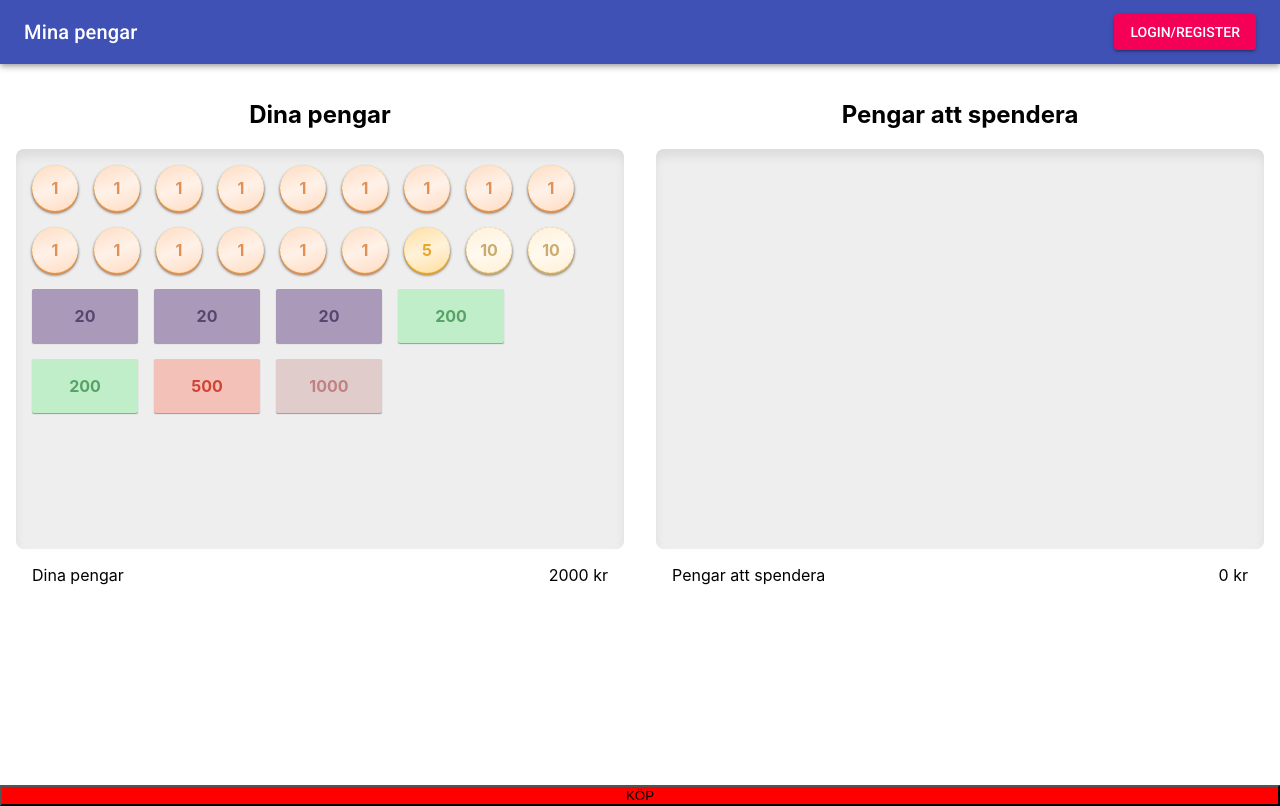
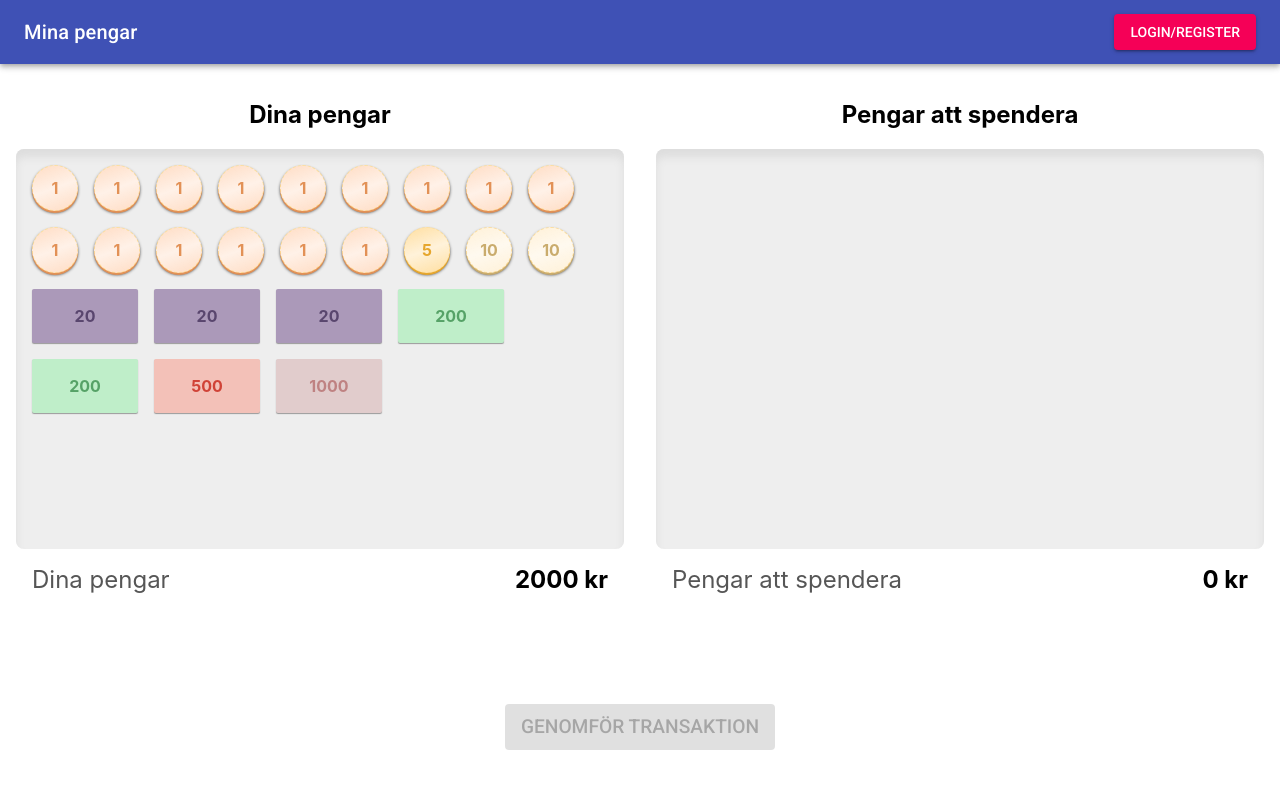
Before and after one commit to AntonStrand/hackathon-spiik-2019, a React (Create React App) app in the folder frontend/: page / in a window 1280 px wide. Built offline with nearby package versions, Linux system fonts and the light colour scheme.

Commit message:
Styling money area

```diff
--- a/frontend/src/components/SaldoPage/TitleAmountPair.js
+++ b/frontend/src/components/SaldoPage/TitleAmountPair.js
@@ -2,13 +2,16 @@ import React from 'react'
 import styled from 'styled-components'
 
 const Wrapper = styled.div`
-  padding: 1em;
+  padding: 1rem;
+  font-size: 1.5em;
 `
 const Title = styled.span`
   float: left;
+  color: #565656;
 `
 const Amount = styled.span`
   float: right;
+  font-weight: bold;
 `
 
 const TitleAmountPair = ({ title, amount }) => (
--- a/frontend/src/components/SaldoPage/index.js
+++ b/frontend/src/components/SaldoPage/index.js
@@ -1,7 +1,7 @@
 import React, { useState } from 'react'
 import MoneyArea from './MoneyArea'
 import styled from 'styled-components'
-import Button from '../form/Button'
+import Button from '@material-ui/core/Button'
 
 import convertAmountToMoney from './model/amountConverter'
 
@@ -9,7 +9,7 @@ const BoxContainer = styled.div`
   width: 100vw;
   display: flex;
   flex-direction: row;
-  height: 90vh;
+  height: 80vh;
 `
 
 const removeFrom = (xs, item) => {
@@ -43,7 +43,14 @@ const SaldoPage = () => {
           onMoveMoney={moveMoney(true)}
         />
       </BoxContainer>
-      <Button>KÖP</Button>
+      <Button
+        disabled={!register.length}
+        variant="contained"
+        color="primary"
+        style={{ fontSize: '1.2em' }}
+      >
+        GENOMFÖR TRANSAKTION
+      </Button>
     </div>
   )
 }
--- a/frontend/src/components/form/Button.js
+++ /dev/null
@@ -1,7 +0,0 @@
-import styled from 'styled-components'
-
-export default styled.button`
-  width: 100vw;
-  background: red;
-  height: 100%;
-`
```
